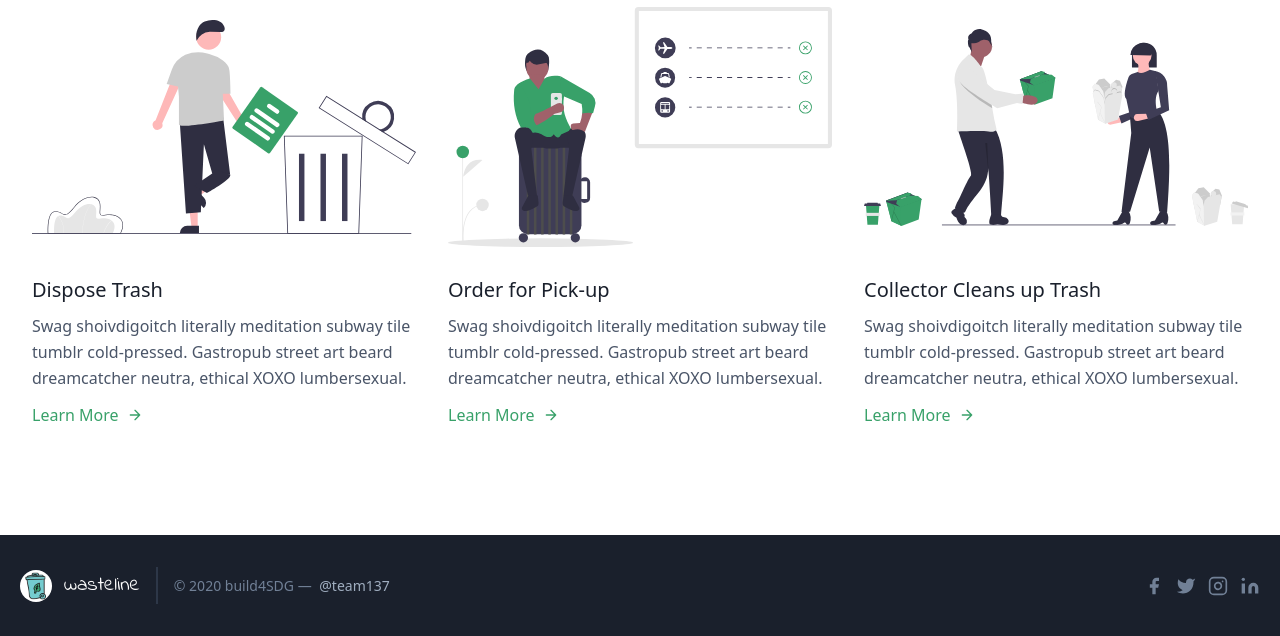
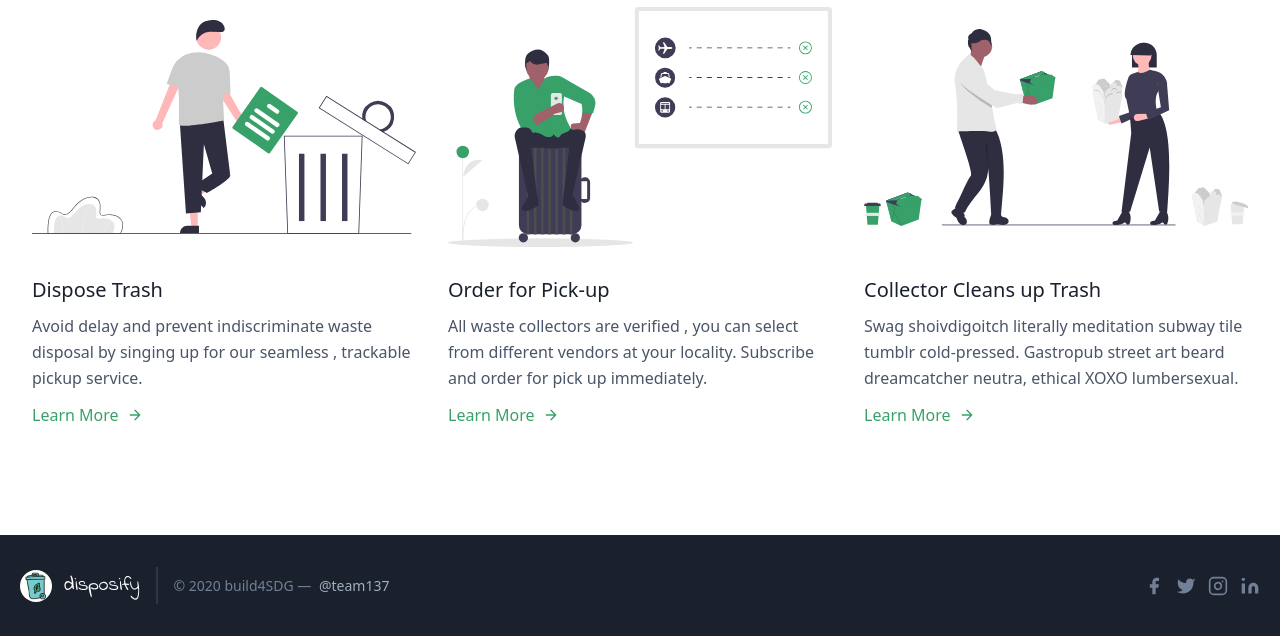
Before and after one commit to BuildForSDGCohort2/disposify, a Django app: page / in a window 1280 px wide. Shown: the part 337-973 px from the top of the page. Run offline with Django 3.2, Linux system fonts and the light colour scheme; some libraries are stand-ins or nearby versions.

Commit message:
Change signup button focus and disposify contents

```diff
--- a/wasteline/templates/account/signup.html
+++ b/wasteline/templates/account/signup.html
@@ -90,7 +90,7 @@
       {% endif %}
       {% comment %} submit button {% endcomment %}
       <div class="w-full md:w-full px-3 mb-6">
-          <button type="submit" class="appearance-none block w-full bg-green-600 text-gray-100 font-bold border border-gray-200 rounded-lg py-3 px-3 leading-tight hover:bg-green-500 focus:outline-none focus:bg-white focus:border-gray-500">
+          <button type="submit" class="appearance-none block w-full bg-green-600 text-gray-100 font-bold border border-gray-200 rounded-lg py-3 px-3 leading-tight hover:bg-green-500 focus:outline-none">
           Create Account
           </button>
       </div>
--- a/wasteline/theme/templates/base.html
+++ b/wasteline/theme/templates/base.html
@@ -4,7 +4,7 @@
 
     <meta charset="utf-8">
     <meta http-equiv="x-ua-compatible" content="ie=edge">
-    <title>{% block title %}wasteline{% endblock title %}</title>
+    <title>{% block title %}disposify{% endblock title %}</title>
     <meta name="viewport" content="width=device-width, initial-scale=1.0">
     <meta name="description" content="Waste Management System">
     <meta name="author" content="JAY">
--- a/wasteline/theme/templates/base_footer.html
+++ b/wasteline/theme/templates/base_footer.html
@@ -8,7 +8,7 @@
         src="{% static 'images/logos/wasteline_logo.png' %}"
         alt="Workflow logo"
       >
-      <span class="ml-3 text-xl font-indie">wasteline</span>
+      <span class="ml-3 text-xl font-indie">disposify</span>
     </a>
     <p class="text-sm text-gray-600 sm:ml-4 sm:pl-4 sm:border-l-2 sm:border-gray-800 sm:py-2 sm:mt-0 mt-4">©
       2020 build4SDG —
--- a/wasteline/theme/templates/pages/home.html
+++ b/wasteline/theme/templates/pages/home.html
@@ -21,7 +21,7 @@
           <img alt="content" class="object-contain object-center h-full w-full" src="{% static 'images/pictures/undraw_Throw_away_re_x60k.svg' %}">
         </div>
         <h2 class="text-xl font-medium title-font text-gray-900 mt-5">Dispose Trash</h2>
-        <p class="text-base leading-relaxed mt-2">Swag shoivdigoitch literally meditation subway tile tumblr cold-pressed. Gastropub street art beard dreamcatcher neutra, ethical XOXO lumbersexual.</p>
+        <p class="text-base leading-relaxed mt-2">Avoid delay and prevent indiscriminate waste disposal by singing up for our seamless , trackable pickup service.</p>
         <a class="text-green-600 inline-flex items-center mt-3">Learn More
           <svg fill="none" stroke="currentColor" stroke-linecap="round" stroke-linejoin="round" stroke-width="2" class="w-4 h-4 ml-2" viewBox="0 0 24 24">
             <path d="M5 12h14M12 5l7 7-7 7"></path>
@@ -33,7 +33,7 @@
           <img alt="content" class="object-contain object-center h-full w-full" src="{% static 'images/pictures/undraw_stranded_traveler_pdbw.svg' %}">
         </div>
         <h2 class="text-xl font-medium title-font text-gray-900 mt-5">Order for Pick-up</h2>
-        <p class="text-base leading-relaxed mt-2">Swag shoivdigoitch literally meditation subway tile tumblr cold-pressed. Gastropub street art beard dreamcatcher neutra, ethical XOXO lumbersexual.</p>
+        <p class="text-base leading-relaxed mt-2">All waste collectors are verified , you can select from different vendors at your locality. Subscribe and order for pick up immediately.</p>
         <a class="text-green-600 inline-flex items-center mt-3">Learn More
           <svg fill="none" stroke="currentColor" stroke-linecap="round" stroke-linejoin="round" stroke-width="2" class="w-4 h-4 ml-2" viewBox="0 0 24 24">
             <path d="M5 12h14M12 5l7 7-7 7"></path>
```
